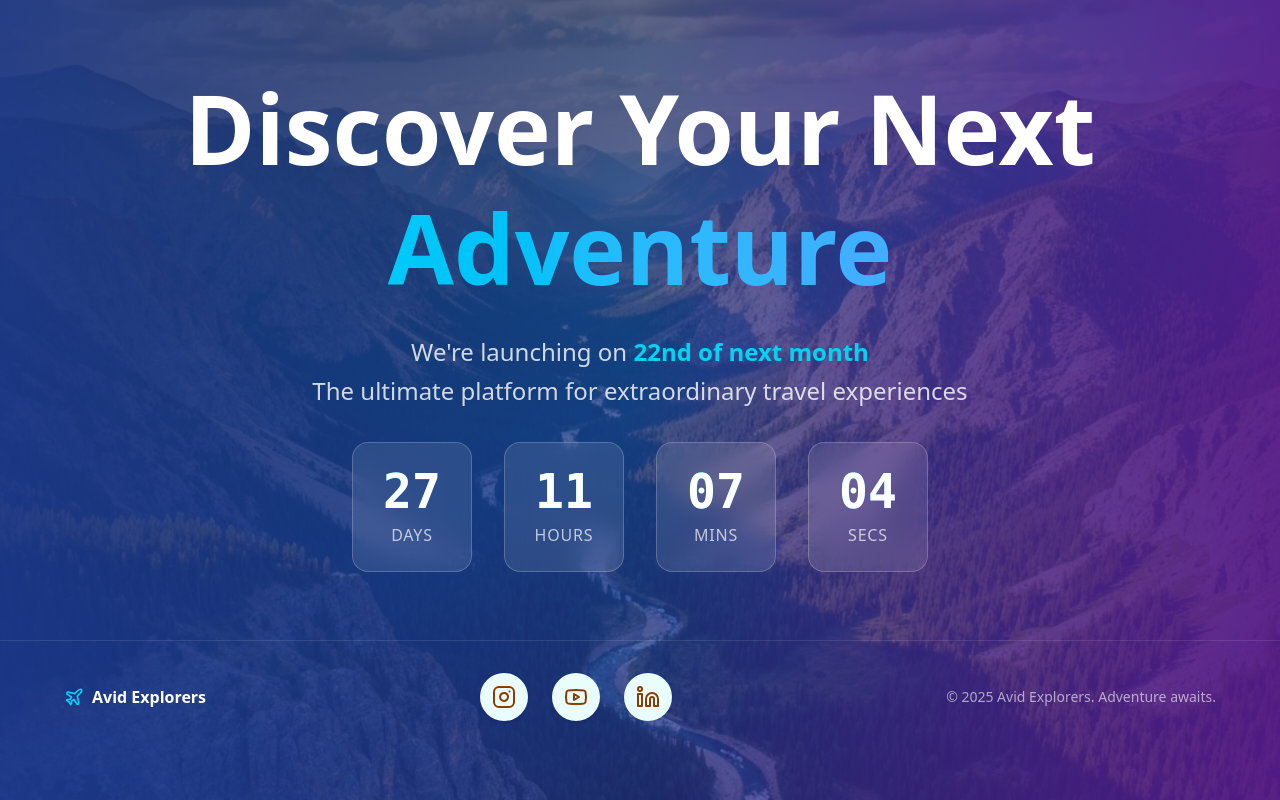
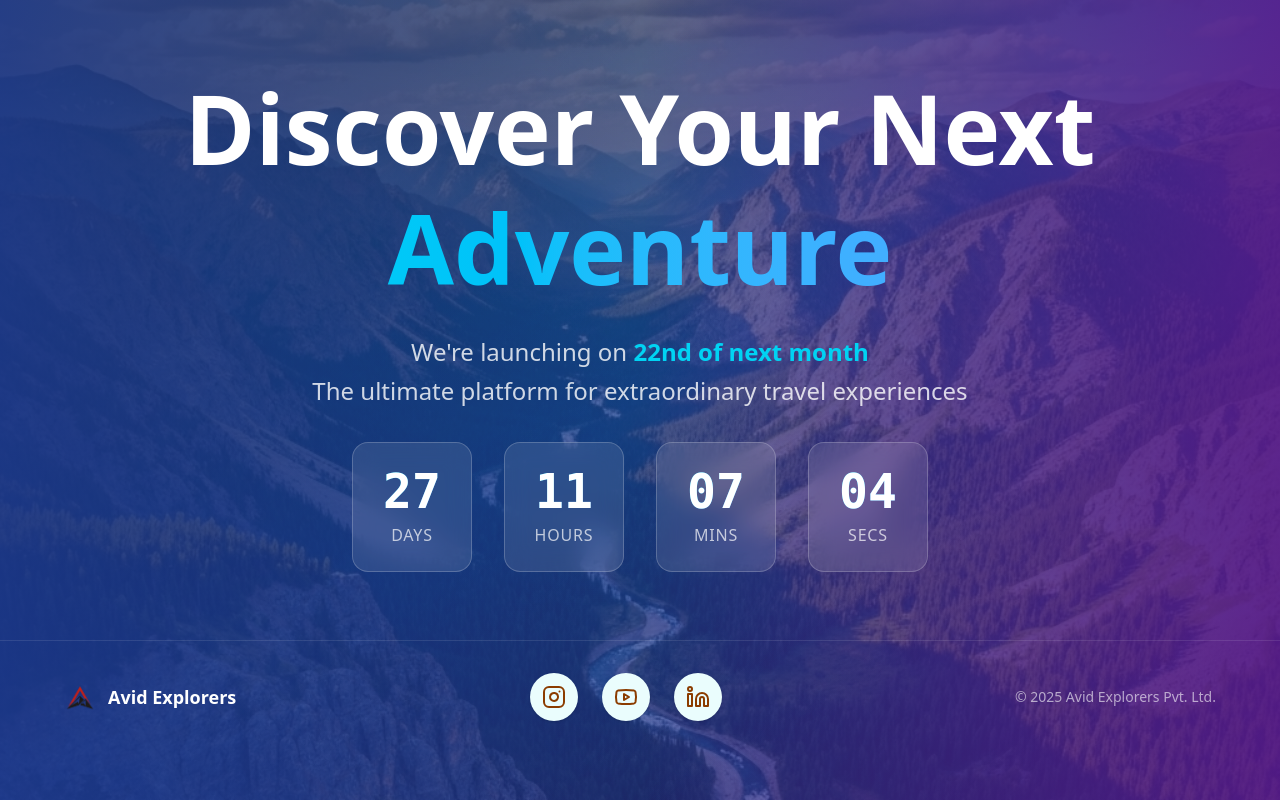
Before and after one commit to kakkadpriyansh/avidlaunch, a Next.js app: page / in a window 1280 px wide. Built offline with nearby package versions, Linux system fonts and the light colour scheme.

Commit message:
Update footer layout: increase logo size, center social media icons, and simplify copyright text

```diff
--- a/app/page.tsx
+++ b/app/page.tsx
@@ -5,7 +5,7 @@ import type React from "react"
 import { motion } from "framer-motion"
 import Countdown from "@/components/Countdown"
 import SocialLinks from "@/components/SocialLinks"
-import { Plane } from "lucide-react"
+import Image from "next/image"
 
 export default function ComingSoonPage() {
 
@@ -66,14 +66,22 @@ export default function ComingSoonPage() {
       <footer className="relative z-10 px-4 py-8 border-t border-white/10">
         <div className="max-w-6xl mx-auto">
           <div className="flex flex-col md:flex-row items-center justify-between">
-            <div className="flex items-center space-x-2 mb-4 md:mb-0">
-              <Plane size={20} className="text-cyan-400" />
-              <span className="text-white font-semibold">Avid Explorers</span>
+            <div className="flex items-center space-x-3 mb-4 md:mb-0">
+              <Image
+                src="/Avid Red Black.png"
+                alt="Avid Explorers Logo"
+                width={32}
+                height={32}
+                className="object-contain"
+              />
+              <span className="text-white font-semibold text-lg">Avid Explorers</span>
             </div>
-            <SocialLinks />
+            <div className="flex justify-center items-center gap-6 mx-auto md:mx-0">
+              <SocialLinks />
+            </div>
             <p className="text-white/60 text-sm">
-              © 2025 Avid Explorers. Adventure awaits.
-            </p>
+                © 2025 Avid Explorers Pvt. Ltd.
+              </p>
           </div>
         </div>
       </footer>
```
Also changed, not shown: public/Avid Red Black.png (added).
